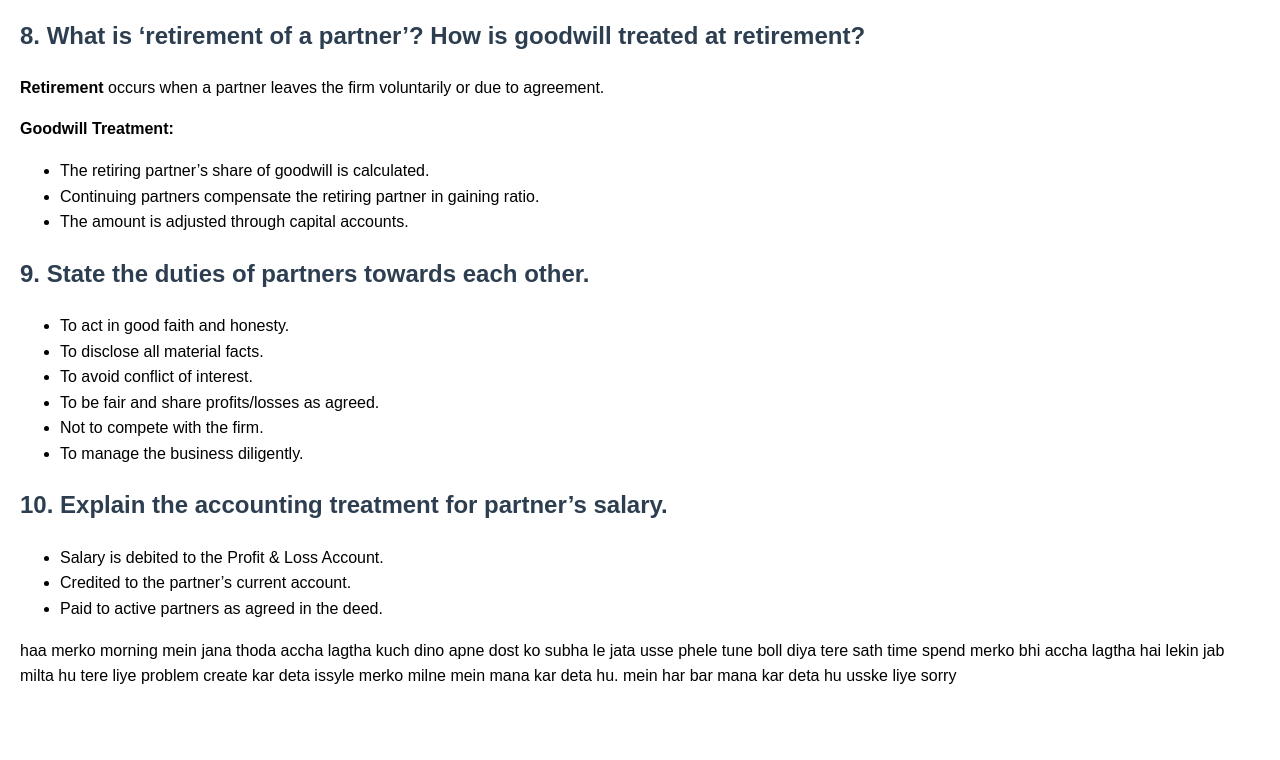
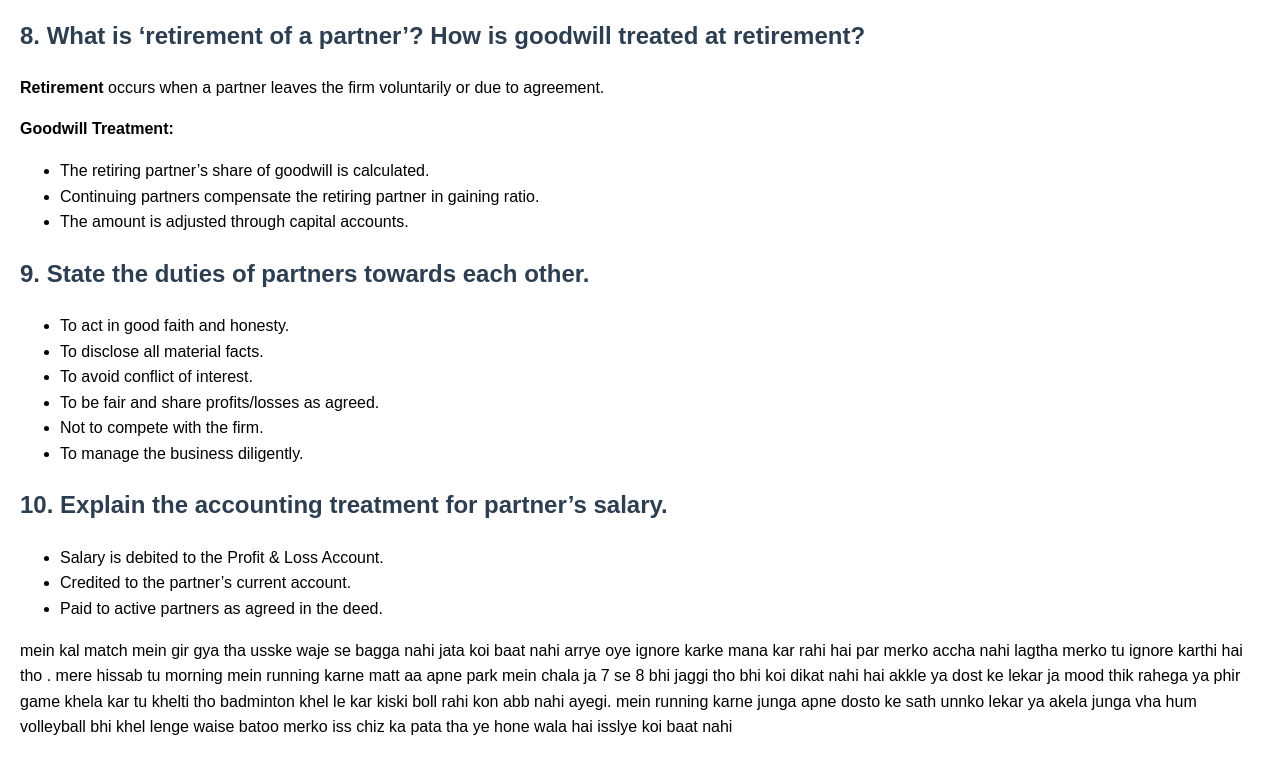
Before and after one commit to juddjhf/educational, a website: page ch-1index.html in a window 1280 px wide. Shown: the part 5322-6082 px from the top of the page. Before the commit the page ends 6031 px from the top, so only its background shows below. Drawn offline with Linux system fonts and the light colour scheme.

Commit message:
Update ch-1index.html

```diff
--- a/ch-1index.html
+++ b/ch-1index.html
@@ -361,9 +361,8 @@
     </div>
   </div>
 <h>
-haa merko morning mein jana thoda accha lagtha kuch dino apne dost ko subha le jata usse phele tune boll diya  tere sath time spend merko bhi accha lagtha hai lekin jab milta hu tere liye problem create kar deta issyle merko milne mein mana kar deta hu.
-mein har bar mana kar deta hu usske liye sorry
-
+mein kal match mein gir gya tha usske waje se bagga nahi jata koi baat nahi arrye oye ignore karke mana kar rahi hai par merko accha nahi lagtha merko tu ignore karthi hai tho . mere hissab tu morning mein  running karne matt aa apne park mein chala ja 7 se 8 bhi jaggi tho bhi koi dikat nahi hai akkle ya dost ke lekar ja  mood thik rahega ya phir  game khela kar tu khelti tho badminton khel le kar
+kiski boll rahi kon abb nahi ayegi. mein running karne junga apne dosto ke sath unnko lekar ya akela junga vha hum volleyball bhi khel lenge waise batoo merko iss chiz ka pata tha ye hone wala hai isslye koi baat nahi
 </h>
 
 </html>
```
